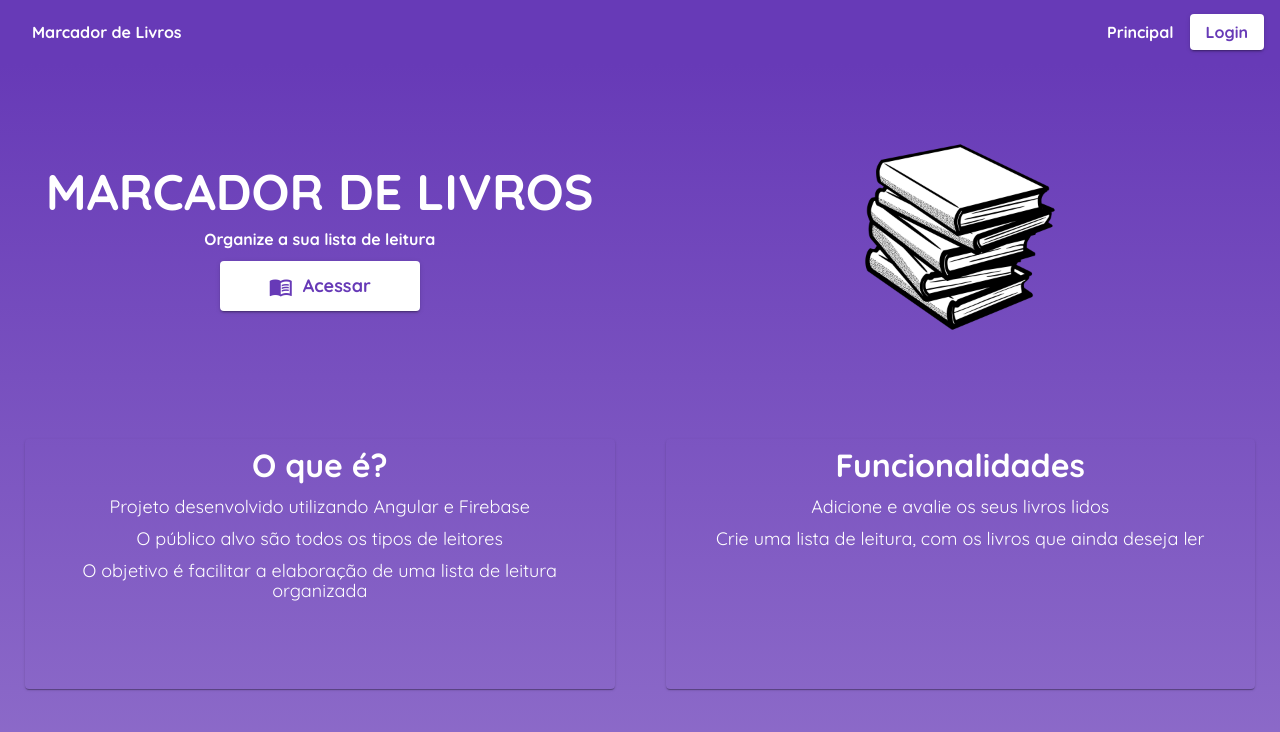
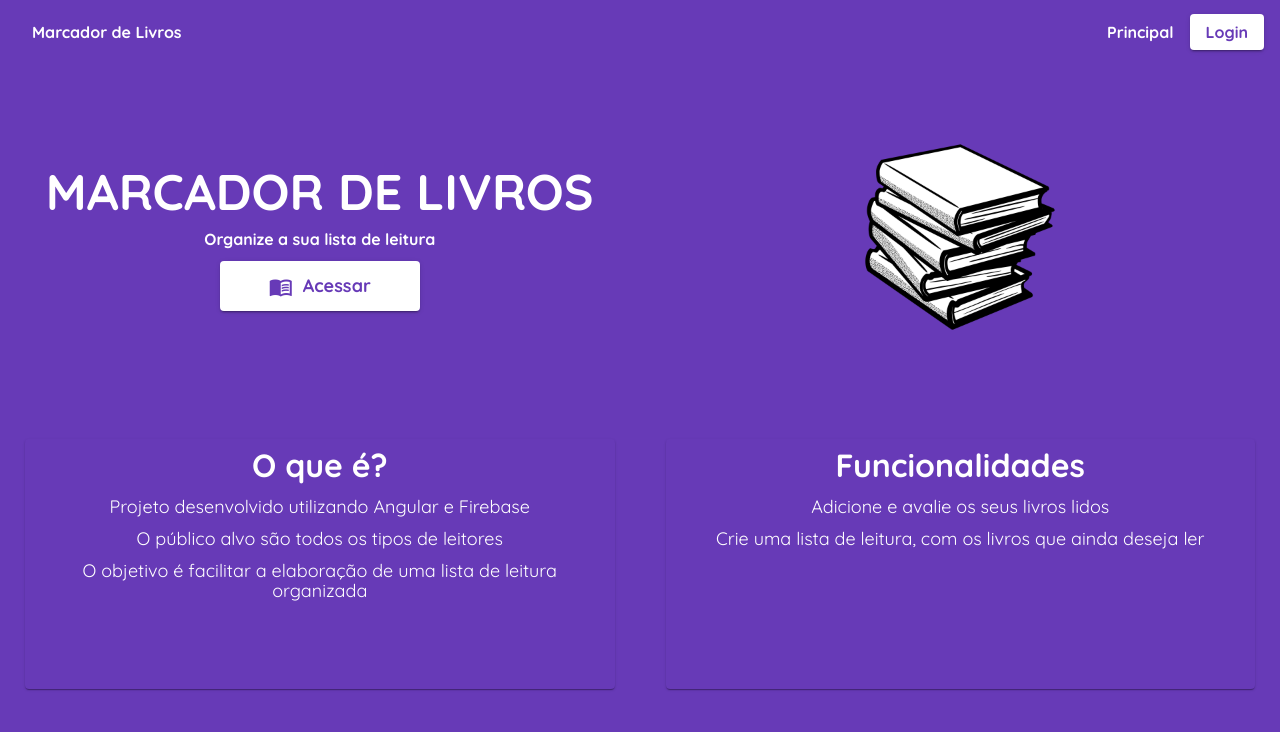
Before and after one commit to guus7avo/sistema-livros, an Angular app: page /welcome in a window 1280 px wide. Shown: the top 732 px of the page. Built offline with nearby package versions, Linux system fonts and the light colour scheme.

Commit message:
Primeira versão pronta para lançamento

```diff
--- a/src/app/modules/outside/components/pages/welcome/welcome.component.scss
+++ b/src/app/modules/outside/components/pages/welcome/welcome.component.scss
@@ -1,11 +1,12 @@
 @import url('https://fonts.googleapis.com/css2?family=Quicksand:wght@400;700&display=swap');
 
 body {
-  background: linear-gradient(#673AB7, #673AB7B6) ;
+  background: #673AB7;
 }
 
 .grid-container {
   color: white;
+  background: #673AB7;
 }
 
 .dashboard-card {
```
